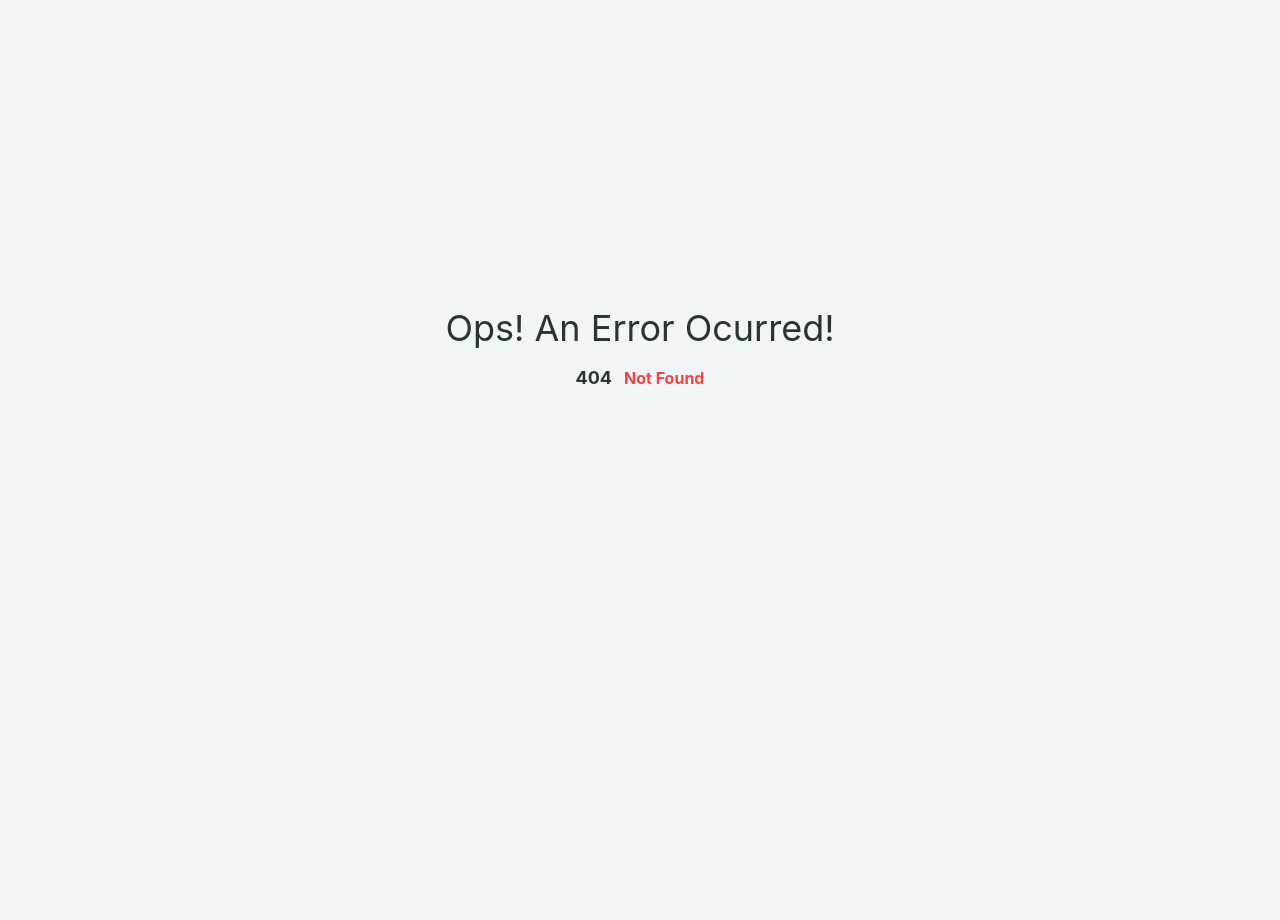
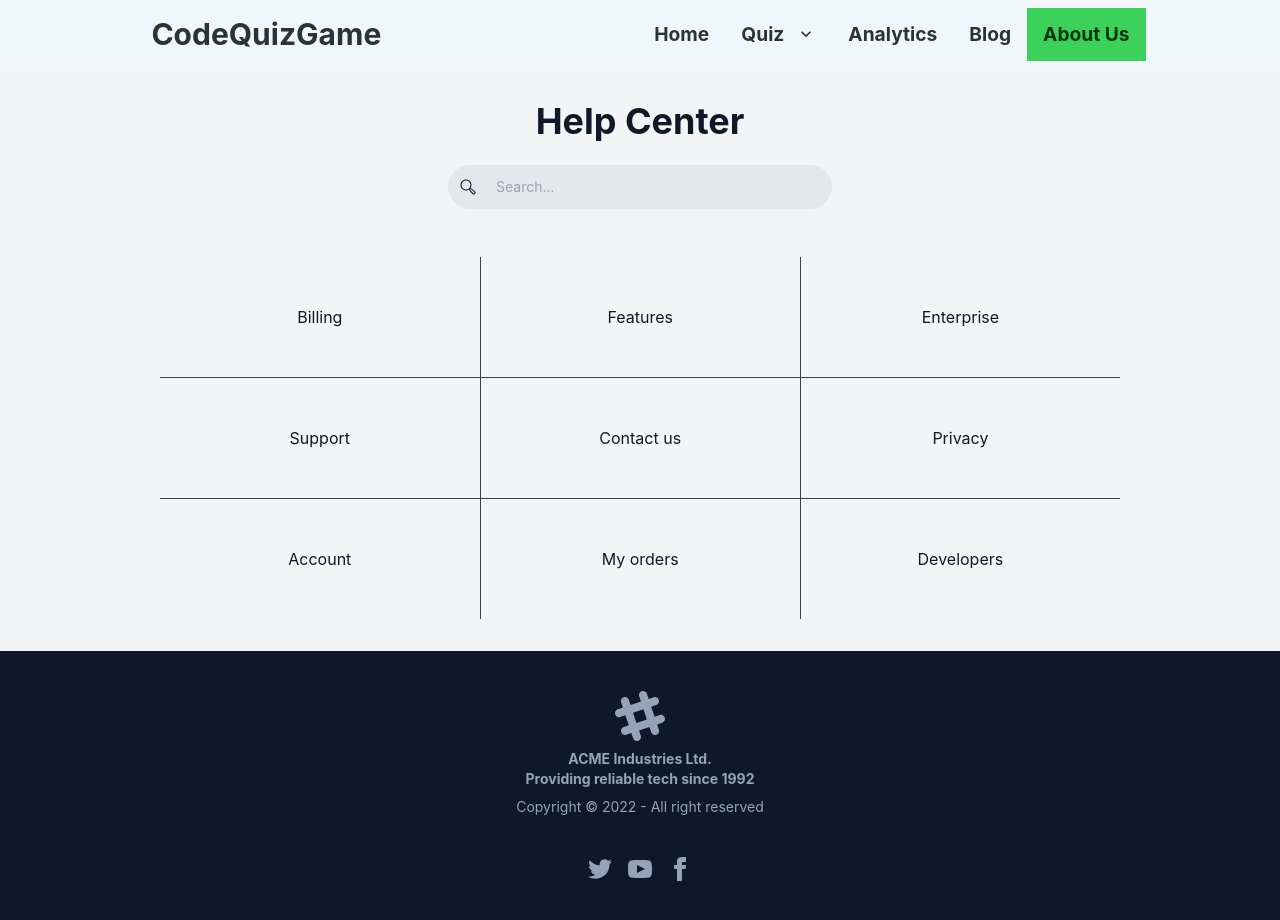
Before and after one commit to khubaibul/booking-bd, a React (Create React App) app: page /about in a window 1280 px wide. Before the commit this address had no page. Before the commit the page ends 800 px from the top, so only its background shows below. Built offline with nearby package versions, Linux system fonts and the light colour scheme.

Commit message:
4th commit & ui is almost done with router

```diff
--- a/src/App.js
+++ b/src/App.js
@@ -1,5 +1,9 @@
 import { createBrowserRouter, RouterProvider } from "react-router-dom";
+import About from "./Components/About/About";
+import Analytics from "./Components/Analytics/Analytics";
+import Blog from "./Components/Blog/Blog";
 import ErrorPage from "./Components/Errorpage/Errorpage";
+import HeroSection from "./Components/HeroSection/HeroSection";
 import QuizCard from "./Components/QuizCard/QuizCard";
 import Quizzes from "./Components/Quizzes/Quizzes";
 import Main from "./Layout/Main";
@@ -13,18 +17,39 @@ function App() {
       children: [
         {
           path: "/",
-          element: <Quizzes></Quizzes>,
+          element:
+            <div>
+              <HeroSection></HeroSection>
+              <Quizzes></Quizzes>
+            </div>
+          ,
           loader: () => fetch('https://openapi.programming-hero.com/api/quiz')
         },
         {
           path: "/home",
-          element: <Quizzes></Quizzes>,
+          element:
+            <div>
+              <HeroSection></HeroSection>
+              <Quizzes></Quizzes>
+            </div>,
           loader: () => fetch('https://openapi.programming-hero.com/api/quiz')
         },
         {
           path: "/quiz/:quiId",
-          loader: async ({params}) => fetch(`https://openapi.programming-hero.com/api/quiz/${params.quiId}`),
+          loader: async ({ params }) => fetch(`https://openapi.programming-hero.com/api/quiz/${params.quiId}`),
           element: <QuizCard></QuizCard>
+        },
+        {
+          path: "/analytics",
+          element: <Analytics></Analytics>
+        },
+        {
+          path: "/blog",
+          element: <Blog></Blog>
+        },
+        {
+          path: "/about",
+          element: <About></About>
         }
       ]
     }
--- /dev/null
+++ b/src/Components/About/About.js
@@ -0,0 +1,93 @@
+
+import React from 'react'
+import { Link } from 'react-router-dom'
+
+const About = () => {
+    return (
+        <section className='bg-gray-100 text-gray-900'>
+            <div className='container flex flex-col items-center p-4 mx-auto md:p-8'>
+                <h1 className='text-3xl font-bold leading-none text-center sm:text-4xl'>
+                    Help Center
+                </h1>
+                <div className='relative mt-6 mb-12'>
+                    <span className='absolute inset-y-0 flex items-center pl-2 mx-auto'>
+                        <button
+                            type='submit'
+                            title='Search'
+                            className='p-1 focus:outline-none focus:ring'
+                        >
+                            <svg
+                                fill='currentColor'
+                                viewBox='0 0 512 512'
+                                className='w-4 h-4 text-gray-900'
+                            >
+                                <path d='M479.6,399.716l-81.084-81.084-62.368-25.767A175.014,175.014,0,0,0,368,192c0-97.047-78.953-176-176-176S16,94.953,16,192,94.953,368,192,368a175.034,175.034,0,0,0,101.619-32.377l25.7,62.2L400.4,478.911a56,56,0,1,0,79.2-79.195ZM48,192c0-79.4,64.6-144,144-144s144,64.6,144,144S271.4,336,192,336,48,271.4,48,192ZM456.971,456.284a24.028,24.028,0,0,1-33.942,0l-76.572-76.572-23.894-57.835L380.4,345.771l76.573,76.572A24.028,24.028,0,0,1,456.971,456.284Z'></path>
+                            </svg>
+                        </button>
+                    </span>
+                    <input
+                        type='search'
+                        name='Search'
+                        placeholder='Search...'
+                        className='w-full py-3 pl-12 text-sm rounded-full sm:w-96 focus:outline-none bg-gray-200 text-gray-800 focus:bg-gray-300'
+                    />
+                </div>
+                <div className='flex flex-col w-full divide-y sm:flex-row sm:divide-y-0 sm:divide-x sm:px-8 lg:px-12 xl:px-32 divide-gray-700'>
+                    <div className='flex flex-col w-full divide-y divide-gray-700'>
+                        <Link
+                            className='flex items-center justify-center p-4 sm:py-8 lg:py-12'
+                        >
+                            Billing
+                        </Link>
+                        <Link
+                            className='flex items-center justify-center p-4 sm:py-8 lg:py-12'
+                        >
+                            Support
+                        </Link>
+                        <Link
+                            className='flex items-center justify-center p-4 sm:py-8 lg:py-12'
+                        >
+                            Account
+                        </Link>
+                    </div>
+                    <div className='flex flex-col w-full divide-y divide-gray-700'>
+                        <Link
+                            className='flex items-center justify-center p-4 sm:py-8 lg:py-12'
+                        >
+                            Features
+                        </Link>
+                        <Link
+                            className='flex items-center justify-center p-4 sm:py-8 lg:py-12'
+                        >
+                            Contact us
+                        </Link>
+                        <Link
+                            className='flex items-center justify-center p-4 sm:py-8 lg:py-12'
+                        >
+                            My orders
+                        </Link>
+                    </div>
+                    <div className='hidden w-full divide-y sm:flex-col sm:flex divide-gray-700'>
+                        <Link
+                            className='flex items-center justify-center p-4 sm:py-8 lg:py-12'
+                        >
+                            Enterprise
+                        </Link>
+                        <Link
+                            className='flex items-center justify-center p-4 sm:py-8 lg:py-12'
+                        >
+                            Privacy
+                        </Link>
+                        <Link
+                            className='flex items-center justify-center p-4 sm:py-8 lg:py-12'
+                        >
+                            Developers
+                        </Link>
+                    </div>
+                </div>
+            </div>
+        </section>
+    )
+}
+
+export default About
--- /dev/null
+++ b/src/Components/Analytics/Analytics.js
@@ -0,0 +1,11 @@
+import React from 'react';
+
+const Analytics = () => {
+    return (
+        <div>
+            <h2>This is analytics page. Chart is coming.......</h2>
+        </div>
+    );
+};
+
+export default Analytics;
--- /dev/null
+++ b/src/Components/Blog/Blog.js
@@ -0,0 +1,11 @@
+import React from 'react';
+
+const Blog = () => {
+    return (
+        <div>
+            <h1>This is Blog page. Question is coming.</h1>
+        </div>
+    );
+};
+
+export default Blog;
--- /dev/null
+++ b/src/Components/HeroSection/HeroSection.css
@@ -0,0 +1,3 @@
+.hero-bg{
+    background-image: url(../../Utilities/18824957.jpg);
+}
--- /dev/null
+++ b/src/Components/HeroSection/HeroSection.js
@@ -0,0 +1,22 @@
+import React from 'react';
+import { Link } from 'react-router-dom';
+import './HeroSection.css';
+
+const HeroSection = () => {
+    return (
+        <div>
+            <div className="hero min-h-screen hero-bg">
+                <div className="hero-overlay bg-opacity-60"></div>
+                <div className="hero-content text-center text-neutral-content">
+                    <div className="max-w-md">
+                        <h1 className="mb-5 text-6xl font-bold text-slate-100">Let's Code Test</h1>
+                        <p className="mb-5 text-yellow-50">In this quiz you can test your programming knowledge by some interesting quiz. Let's get into it...</p>
+                        <Link to="/quiz/1" className="btn btn-info">Get Started</Link>
+                    </div>
+                </div>
+            </div>
+        </div>
+    );
+};
+
+export default HeroSection;
--- a/src/Components/NavBar/NavBar.js
+++ b/src/Components/NavBar/NavBar.js
@@ -1,4 +1,3 @@
-import React from 'react';
 import { NavLink } from 'react-router-dom';
 import './NavBar.css'
 
@@ -21,8 +20,8 @@ const NavBar = () => {
                                     <svg className="fill-current" xmlns="http://www.w3.org/2000/svg" width="20" height="20" viewBox="0 0 24 24"><path d="M7.41,8.58L12,13.17L16.59,8.58L18,10L12,16L6,10L7.41,8.58Z" /></svg>
                                 </a>
                                 <ul className="p-2 bg-base-100">
-                                    <li><NavLink to="/react">React</NavLink></li>
-                                    <li><NavLink to="/javascript">JavaScript</NavLink></li>
+                                    <li><NavLink to="/quiz/1">React</NavLink></li>
+                                    <li><NavLink to="/quiz/2">JavaScript</NavLink></li>
                                     <li><NavLink to="/css">CSS</NavLink></li>
                                     <li><NavLink to="/git">Git</NavLink></li>
                                 </ul>
@@ -38,7 +37,7 @@ const NavBar = () => {
                             </li>
                         </ul>
                     </div>
-                    <NavLink className="btn btn-ghost normal-case lg:text-3xl font-bold ">
+                    <NavLink to="/home" className="btn btn-ghost normal-case lg:text-3xl font-bold ">
                         CodeQuizGame
                     </NavLink>
                 </div>
@@ -53,10 +52,10 @@ const NavBar = () => {
                                 <svg className="fill-current" xmlns="http://www.w3.org/2000/svg" width="20" height="20" viewBox="0 0 24 24"><path d="M7.41,8.58L12,13.17L16.59,8.58L18,10L12,16L6,10L7.41,8.58Z" /></svg>
                             </a>
                             <ul className="p-2 bg-base-100">
-                                <li><NavLink to="/react">React</NavLink></li>
-                                <li><NavLink to="/javascript">JavaScript</NavLink></li>
-                                <li><NavLink to="/css">CSS</NavLink></li>
-                                <li><NavLink to="/git">Git</NavLink></li>
+                                <li><NavLink to="/quiz/1">React</NavLink></li>
+                                <li><NavLink to="/quiz/2">JavaScript</NavLink></li>
+                                <li><NavLink to="/quiz/4">CSS</NavLink></li>
+                                <li><NavLink to="/quiz/5">Git</NavLink></li>
                             </ul>
                         </li>
                         <li>
--- a/src/Components/Option/Option.js
+++ b/src/Components/Option/Option.js
@@ -2,9 +2,9 @@ import React from 'react';
 
 const Option = ({ option }) => {
     return (
-        <div className='hover:bg-slate-600 bg-slate-400 p-5 border m-2 rounded-lg'>
+        <div className='hover:bg-slate-600 bg-slate-400 p-5 border border-slate-700 m-2 rounded-lg'>
             <label className="label cursor-pointer">
-                <span className="label-text font-bold text-xl">{option}</span>
+                <span className="label-text font-bold text-xl text-slate-200">{option}</span>
                 <input type="radio" name="radio-6" className="radio checked:bg-blue-500" />
             </label>
         </div>
--- a/src/Components/QuizCard/QuizCard.js
+++ b/src/Components/QuizCard/QuizCard.js
@@ -4,12 +4,11 @@ import SingleQuestion from '../SingleQuestion/SingleQuestion';
 
 const QuizCard = () => {
     const quizCard = useLoaderData();
-    // console.log(quizCard.data);
     const { name, logo, total, questions } = quizCard.data;
     return (
         <div>
             <div className='bg-slate-400 lg:w-[80%] lg:mx-auto mx-2 flex flex-col justify-center items-center rounded my-5 p-5'>
-                <h2 className='text-4xl font-bold'>Quiz of {name}</h2>
+                <h2 className='text-4xl font-bold mb-2'>Quiz of {name}</h2>
                 <img className='w-[25%]' src={logo} alt="" />
                 <h3 className='text-lg font-bold'>Total Question: {total}</h3>
             </div>
--- a/src/Components/SingleQuestion/SingleQuestion.js
+++ b/src/Components/SingleQuestion/SingleQuestion.js
@@ -6,8 +6,8 @@ import Option from '../Option/Option';
 const SingleQuestion = ({ singleQuestion }) => {
     const { question, options } = singleQuestion;
     return (
-        <div className='border m-5'>
-            <h2>{question}<FontAwesomeIcon icon={faEye}></FontAwesomeIcon></h2>
+        <div className='border m-5 bg-slate-400 p-5 rounded-lg'>
+            <h2 className='text-center text-2xl font-bold'>{question}<FontAwesomeIcon icon={faEye}></FontAwesomeIcon></h2>
             <div className='grid grid-cols-2'>
                 {
                     options.map((option, idx) => <Option key={idx} option={option}></Option>)
```
Also changed, not shown: src/Utilities/18824957.jpg (added).
